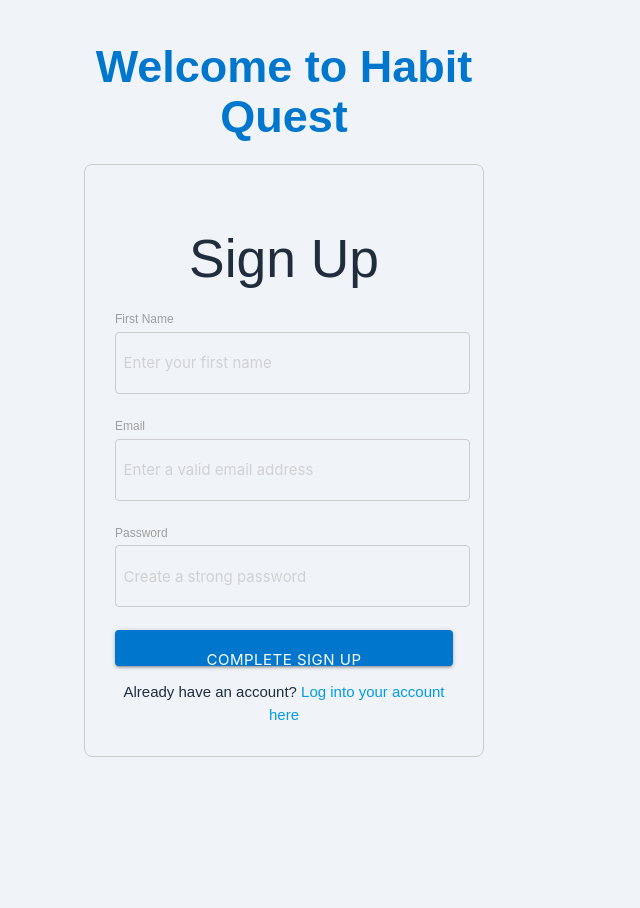
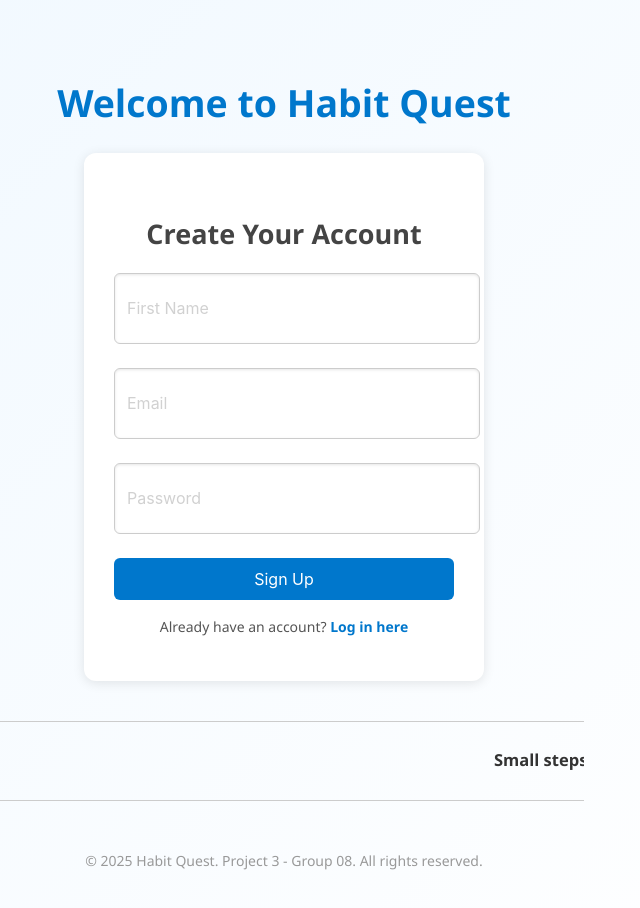
Before and after one commit to bans-07/HabitQuest, a React (Vite) app in the folder client/: page /signup in a window 1280 px wide. Shown: the top 908 px of the page, without its empty margins (356-996 px from the left). Before the commit the page ends 800 px from the top, so only its background shows below. Built offline with nearby package versions, Linux system fonts and the light colour scheme.

Commit message:
updated sign up and login page

```diff
--- a/client/src/pages/Login.tsx
+++ b/client/src/pages/Login.tsx
@@ -1,18 +1,26 @@
-import React, { useState } from 'react';
+import React, { useState, useEffect } from 'react';
 import { useNavigate } from 'react-router-dom';
+
+const quotes = [
+  "Stay consistent. Results will follow.",
+  "Every habit starts with a decision.",
+  "You are what you repeatedly do.",
+  "Progress, not perfection.",
+  "The journey begins with one step.",
+];
 
 const Login: React.FC = () => {
   const [username, setUsername] = useState('');
   const [password, setPassword] = useState('');
+  const [quoteIndex, setQuoteIndex] = useState(0);
   const navigate = useNavigate();
 
-  const quotes = [
-    "Stay focused and never give up.",
-    "Consistency is key to success.",
-    "Every step counts on your journey.",
-    "Small habits create big changes.",
-    "Believe in yourself and all that you are."
-  ];
+  useEffect(() => {
+    const interval = setInterval(() => {
+      setQuoteIndex((prevIndex) => (prevIndex + 1) % quotes.length);
+    }, 4000);
+    return () => clearInterval(interval);
+  }, []);
 
   const handleSubmit = (e: React.FormEvent) => {
     e.preventDefault();
@@ -31,6 +39,16 @@ const Login: React.FC = () => {
 
   return (
     <div style={styles.pageWrapper}>
+      {/* Inline animation styles */}
+      <style>
+        {`
+          @keyframes scrollText {
+            0% { transform: translateX(100%); }
+            100% { transform: translateX(-100%); }
+          }
+        `}
+      </style>
+
       <div style={styles.container}>
         <h1 style={styles.title}>Habit Quest</h1>
         <form onSubmit={handleSubmit} style={styles.form}>
@@ -48,48 +66,21 @@ const Login: React.FC = () => {
             onChange={(e) => setPassword(e.target.value)}
             style={styles.input}
           />
-          <button type="submit" style={styles.button}>
-            Login
-          </button>
+          <button type="submit" style={styles.button}>Login</button>
         </form>
         <p style={styles.switchText}>
-          Don't have an account?{' '}
-          <a href="/signup" style={styles.link}>
-            Sign up here
-          </a>
+          Don&apos;t have an account?{' '}
+          <a href="/signup" style={styles.link}>Sign up here</a>
         </p>
       </div>
 
-      <div style={styles.marqueeContainer}>
-        <div style={styles.marquee}>
-          {quotes.map((quote, idx) => (
-            <span
-              key={idx}
-              style={{
-                marginRight: idx === quotes.length - 1 ? '6rem' : '3rem',
-                fontWeight: '700',
-              }}
-            >
-              {quote}
-            </span>
-          ))}
-        </div>
+      <div style={styles.quoteBanner}>
+        <p style={styles.quoteText}>{quotes[quoteIndex]}</p>
       </div>
 
       <footer style={styles.footer}>
         <p>© 2025 Habit Quest. Project 3 - Group 08. All rights reserved.</p>
       </footer>
-
-      <style>{`
-        @keyframes marquee {
-          0% {
-            transform: translateX(100%);
-          }
-          100% {
-            transform: translateX(-100%);
-          }
-        }
-      `}</style>
     </div>
   );
 };
@@ -104,7 +95,6 @@ const styles: { [key: string]: React.CSSProperties } = {
     color: '#333',
     display: 'flex',
     flexDirection: 'column',
-    justifyContent: 'space-between',
     alignItems: 'center',
     padding: '40px 20px',
   },
@@ -116,6 +106,7 @@ const styles: { [key: string]: React.CSSProperties } = {
     borderRadius: 12,
     boxShadow: '0 2px 12px rgba(0,0,0,0.1)',
     textAlign: 'center',
+    zIndex: 2,
   },
   title: {
     fontSize: '2rem',
@@ -136,7 +127,6 @@ const styles: { [key: string]: React.CSSProperties } = {
     borderRadius: 6,
     border: '1px solid #ccc',
     boxShadow: 'inset 0 1px 3px rgba(0,0,0,0.1)',
-    transition: 'border-color 0.3s ease',
   },
   button: {
     padding: '12px 0',
@@ -146,7 +136,6 @@ const styles: { [key: string]: React.CSSProperties } = {
     border: 'none',
     borderRadius: 6,
     cursor: 'pointer',
-    transition: 'background-color 0.3s ease',
   },
   switchText: {
     marginTop: 16,
@@ -158,29 +147,32 @@ const styles: { [key: string]: React.CSSProperties } = {
     textDecoration: 'none',
     fontWeight: 600,
   },
-  marqueeContainer: {
-    width: '100vw',
+  quoteBanner: {
+    marginTop: 40,
+    marginBottom: 20,
+    width: '100%',
+    maxWidth: 600,
     overflow: 'hidden',
-    padding: '10px 20px',
-    boxSizing: 'border-box',
-    marginTop: 30,
-    marginBottom: 20,
+    whiteSpace: 'nowrap',
+    borderTop: '1px solid #ccc',
+    borderBottom: '1px solid #ccc',
+    padding: '10px 0',
+    fontWeight: 'bold',
+    fontSize: '1.1rem',
+    textAlign: 'center',
   },
-  marquee: {
-    display: 'flex',
+  quoteText: {
+    display: 'inline-block',
+    animation: 'scrollText 10s linear infinite',
+    paddingLeft: '100%',
     whiteSpace: 'nowrap',
-    animation: 'marquee 25s linear infinite',
-    fontWeight: '700',
-    fontSize: '1rem',
-    color: '#0077cc',
   },
   footer: {
+    marginTop: 'auto',
     textAlign: 'center',
     padding: '1rem 0',
     fontSize: 14,
     color: '#999',
-    borderTop: '1px solid #eee',
-    marginTop: 32,
     width: '100%',
     maxWidth: 400,
   },
--- a/client/src/pages/Signup.tsx
+++ b/client/src/pages/Signup.tsx
@@ -1,100 +1,95 @@
-import React, { useState } from 'react';
+import React, { useState, useEffect } from 'react';
+
+const quotes = [
+  "Build habits, build your future.",
+  "Small steps every day lead to big change.",
+  "Discipline is the bridge between goals and success.",
+  "Habit is persistence in practice.",
+  "Success is built on the foundation of daily effort.",
+];
 
 const Signup: React.FC = () => {
   const [firstName, setFirstName] = useState('');
   const [email, setEmail] = useState('');
   const [password, setPassword] = useState('');
+  const [quoteIndex, setQuoteIndex] = useState(0);
 
-  const handleSubmit = (event: React.FormEvent<HTMLFormElement>) => {
-    event.preventDefault();
+  useEffect(() => {
+    const interval = setInterval(() => {
+      setQuoteIndex((prevIndex) => (prevIndex + 1) % quotes.length);
+    }, 4000);
+    return () => clearInterval(interval);
+  }, []);
 
-    let isValid = true;
+  const handleSubmit = (e: React.FormEvent) => {
+    e.preventDefault();
+
     let errorMessage = '';
+    if (!firstName.trim()) errorMessage += 'First name is required.\n';
+    if (!email.trim()) errorMessage += 'Email is required.\n';
+    if (!password.trim()) errorMessage += 'Password is required.\n';
 
-    if (firstName.trim() === '') {
-      errorMessage += 'First name is required.\n';
-      isValid = false;
-    }
-    if (email.trim() === '') {
-      errorMessage += 'A valid email address is required.\n';
-      isValid = false;
-    }
-    if (password === '') {
-      errorMessage += 'Password is required.\n';
-      isValid = false;
-    }
-
-    if (!isValid) {
+    if (errorMessage) {
       alert(errorMessage);
-      console.error('Signup failed\n', errorMessage);
       return;
     }
 
-    console.log('Signup completed successfully');
-    console.log('First Name:', firstName);
-    console.log('Email:', email);
-    console.log('Password:', password);
-
-    // TODO: Add fetch request to your backend here
+    console.log('Signup:', { firstName, email, password });
   };
 
   return (
-    <div style={styles.pageContainer}>
-      <h1 style={styles.title}>Welcome to Habit Quest</h1>
-      <div className="signup-container" style={styles.container}>
-        <h2>Sign Up</h2>
-        <form id="signup-form" onSubmit={handleSubmit} style={styles.form}>
-          <div style={styles.inputGroup}>
-            <label htmlFor="firstName">First Name</label>
+    <div style={styles.pageWrapper}>
+      {/* Inline animation style block */}
+      <style>
+        {`
+          @keyframes scrollText {
+            0% { transform: translateX(100%); }
+            100% { transform: translateX(-100%); }
+          }
+        `}
+      </style>
+
+      <h1 style={styles.welcome}>Welcome to Habit Quest</h1>
+
+      <div style={styles.container}>
+        <h2 style={styles.title}>Create Your Account</h2>
+        <form onSubmit={handleSubmit} style={styles.form}>
           <input
             type="text"
-              id="firstName"
-              name="firstName"
-              required
-              placeholder="Enter your first name"
+            placeholder="First Name"
             value={firstName}
             onChange={(e) => setFirstName(e.target.value)}
             style={styles.input}
           />
-          </div>
-
-          <div style={styles.inputGroup}>
-            <label htmlFor="email">Email</label>
           <input
             type="email"
-              id="email"
-              name="email"
-              required
-              placeholder="Enter a valid email address"
+            placeholder="Email"
             value={email}
             onChange={(e) => setEmail(e.target.value)}
             style={styles.input}
           />
-          </div>
-
-          <div style={styles.inputGroup}>
-            <label htmlFor="password">Password</label>
           <input
             type="password"
-              id="password"
-              name="password"
-              required
-              placeholder="Create a strong password"
+            placeholder="Password"
             value={password}
             onChange={(e) => setPassword(e.target.value)}
             style={styles.input}
           />
+          <button type="submit" style={styles.button}>Sign Up</button>
+        </form>
+        <p style={styles.switchText}>
+          Already have an account?{' '}
+          <a href="/login" style={styles.link}>Log in here</a>
+        </p>
       </div>
 
-          <button type="submit" className="btn" name="signup-submit" style={styles.button}>
-            Complete Sign Up
-          </button>
-        </form>
+      <div style={styles.quoteBanner}>
+        <p style={styles.quoteText}>{quotes[quoteIndex]}</p>
+      </div>
 
-        <div style={styles.loginLink}>
-          Already have an account? <a href="/login">Log into your account here</a>
-        </div>
-      </div>
+      <footer style={styles.footer}>
+        <p>© 2025 Habit Quest. Project 3 - Group 08. All rights reserved.</p>
+      </footer>
     </div>
   );
 };
@@ -102,50 +97,97 @@ const Signup: React.FC = () => {
 export default Signup;
 
 const styles: { [key: string]: React.CSSProperties } = {
-  pageContainer: {
-    maxWidth: '400px',
-    margin: '40px auto',
+  pageWrapper: {
+    minHeight: '100vh',
+    background: 'linear-gradient(135deg, #f0f8ff 0%, #ffffff 100%)',
+    fontFamily: '"Segoe UI", Tahoma, Geneva, Verdana, sans-serif',
+    color: '#333',
+    display: 'flex',
+    flexDirection: 'column',
+    alignItems: 'center',
+    padding: '40px 20px',
+    position: 'relative',
+  },
+  welcome: {
+    fontSize: '2.5rem',
+    fontWeight: 700,
+    color: '#0077cc',
+    marginBottom: '2rem',
+  },
+  container: {
+    maxWidth: 400,
+    width: '100%',
+    backgroundColor: '#fff',
+    padding: '2rem',
+    borderRadius: 12,
+    boxShadow: '0 2px 12px rgba(0,0,0,0.1)',
     textAlign: 'center',
-    fontFamily: 'Arial, sans-serif',
+    zIndex: 2,
   },
   title: {
-    fontSize: '3rem',
-    color: '#0077cc',
-    fontWeight: 'bold',
-    marginBottom: '1.5rem',
-  },
-  container: {
-    padding: '2rem',
-    border: '1px solid #ccc',
-    borderRadius: '8px',
+    fontSize: '1.8rem',
+    marginBottom: 24,
+    fontWeight: 600,
+    color: '#444',
   },
   form: {
     display: 'flex',
     flexDirection: 'column',
-    gap: '1rem',
-  },
-  inputGroup: {
-    display: 'flex',
-    flexDirection: 'column',
-    textAlign: 'left',
+    gap: 16,
   },
   input: {
-    padding: '0.5rem',
-    fontSize: '1rem',
-    marginTop: '0.25rem',
-    borderRadius: '4px',
+    padding: 12,
+    fontSize: 16,
+    borderRadius: 6,
     border: '1px solid #ccc',
+    boxShadow: 'inset 0 1px 3px rgba(0,0,0,0.1)',
   },
   button: {
-    padding: '0.75rem',
-    fontSize: '1rem',
-    cursor: 'pointer',
+    padding: '12px 0',
+    fontSize: 16,
     backgroundColor: '#0077cc',
     color: '#fff',
     border: 'none',
-    borderRadius: '4px',
+    borderRadius: 6,
+    cursor: 'pointer',
   },
-  loginLink: {
-    marginTop: '1rem',
+  switchText: {
+    marginTop: 16,
+    fontSize: 14,
+    color: '#555',
+  },
+  link: {
+    color: '#0077cc',
+    textDecoration: 'none',
+    fontWeight: 600,
+  },
+  quoteBanner: {
+    marginTop: 40,
+    marginBottom: 20,
+    width: '100%',
+    maxWidth: 600,
+    overflow: 'hidden',
+    whiteSpace: 'nowrap',
+    borderTop: '1px solid #ccc',
+    borderBottom: '1px solid #ccc',
+    padding: '10px 0',
+    fontWeight: 'bold',
+    fontSize: '1.1rem',
+    textAlign: 'center',
+  },
+  quoteText: {
+    display: 'inline-block',
+    animation: 'scrollText 10s linear infinite',
+    paddingLeft: '100%',
+    whiteSpace: 'nowrap',
+  },
+  footer: {
+    marginTop: 'auto',
+    textAlign: 'center',
+    padding: '1rem 0',
+    fontSize: 14,
+    color: '#999',
+    width: '100%',
+    maxWidth: 400,
   },
 };
```
Lines whose indentation alone changed are shown as unchanged.
